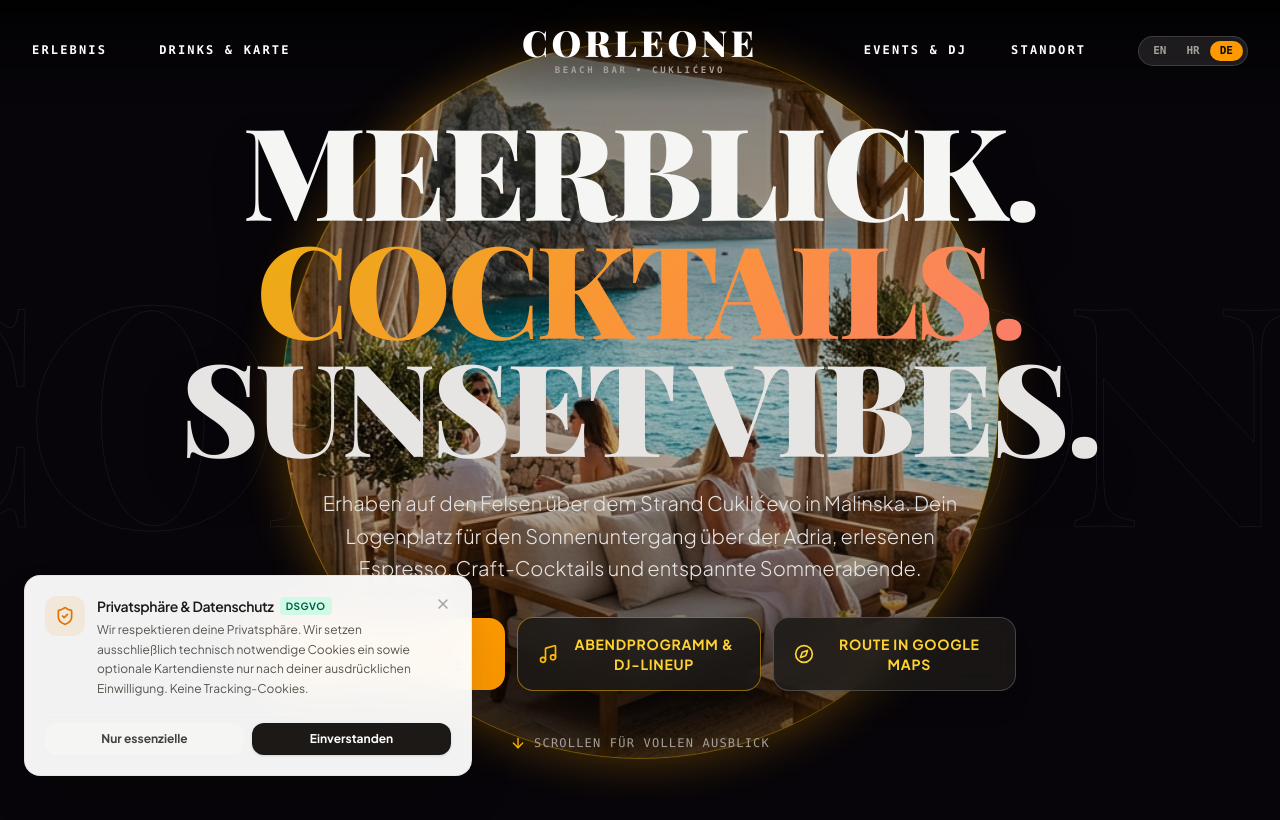
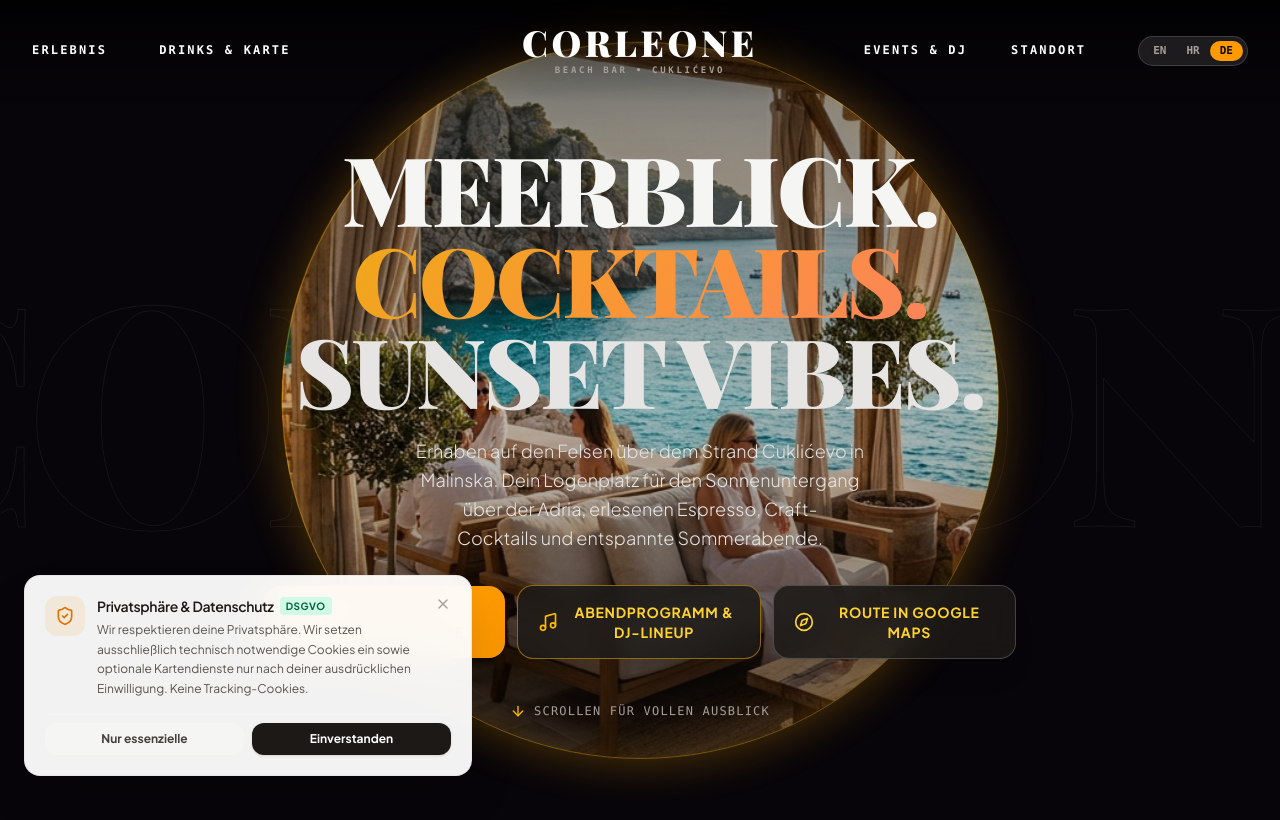
Before and after one commit to maxwalberer12-png/beachbar-corleone, a Next.js app: page / in a window 1280 px wide. Shown: the top 820 px of the page. Built offline with nearby package versions, Linux system fonts and the light colour scheme; a web font is replaced by a local one.

Commit message:
style: scale down homepage hero headline for refined aesthetics

```diff
--- a/src/components/scrollytelling/HeroIris.tsx
+++ b/src/components/scrollytelling/HeroIris.tsx
@@ -200,8 +200,8 @@ export default function HeroIris({ lang }: HeroIrisProps) {
           ref={contentRef}
           className="relative z-20 w-full max-w-6xl mx-auto px-4 sm:px-6 text-center flex flex-col items-center justify-center pointer-events-auto will-change-transform pt-20 sm:pt-16 gpu-layer"
         >
-          {/* Massive Screen Title (Mobile optimized text scaling, fully centered) */}
-          <h1 className="w-full text-center text-4xl sm:text-7xl md:text-9xl font-serif font-black tracking-tight text-white uppercase leading-[0.92] drop-shadow-2xl">
+          {/* Massive Screen Title (Refined scaling, elegant & fully centered) */}
+          <h1 className="w-full text-center text-3xl sm:text-5xl md:text-6xl lg:text-7xl xl:text-8xl font-serif font-black tracking-tight text-white uppercase leading-[0.95] drop-shadow-2xl">
             <span className="block text-stone-100 text-center w-full">{t.titleStart}</span>
             <span className="block animate-liquid-gradient text-center w-full">
               {t.titleAccent}
@@ -209,7 +209,7 @@ export default function HeroIris({ lang }: HeroIrisProps) {
             <span className="block text-stone-200 text-center w-full">{t.titleEnd}</span>
           </h1>
 
-          <p className="mt-4 sm:mt-6 text-sm sm:text-xl text-stone-200 font-sans font-light max-w-2xl mx-auto text-center leading-relaxed text-balance px-2">
+          <p className="mt-4 sm:mt-5 text-sm sm:text-base md:text-lg text-stone-200 font-sans font-light max-w-xl mx-auto text-center leading-relaxed text-balance px-2">
             {t.subtitle}
           </p>
 
```
